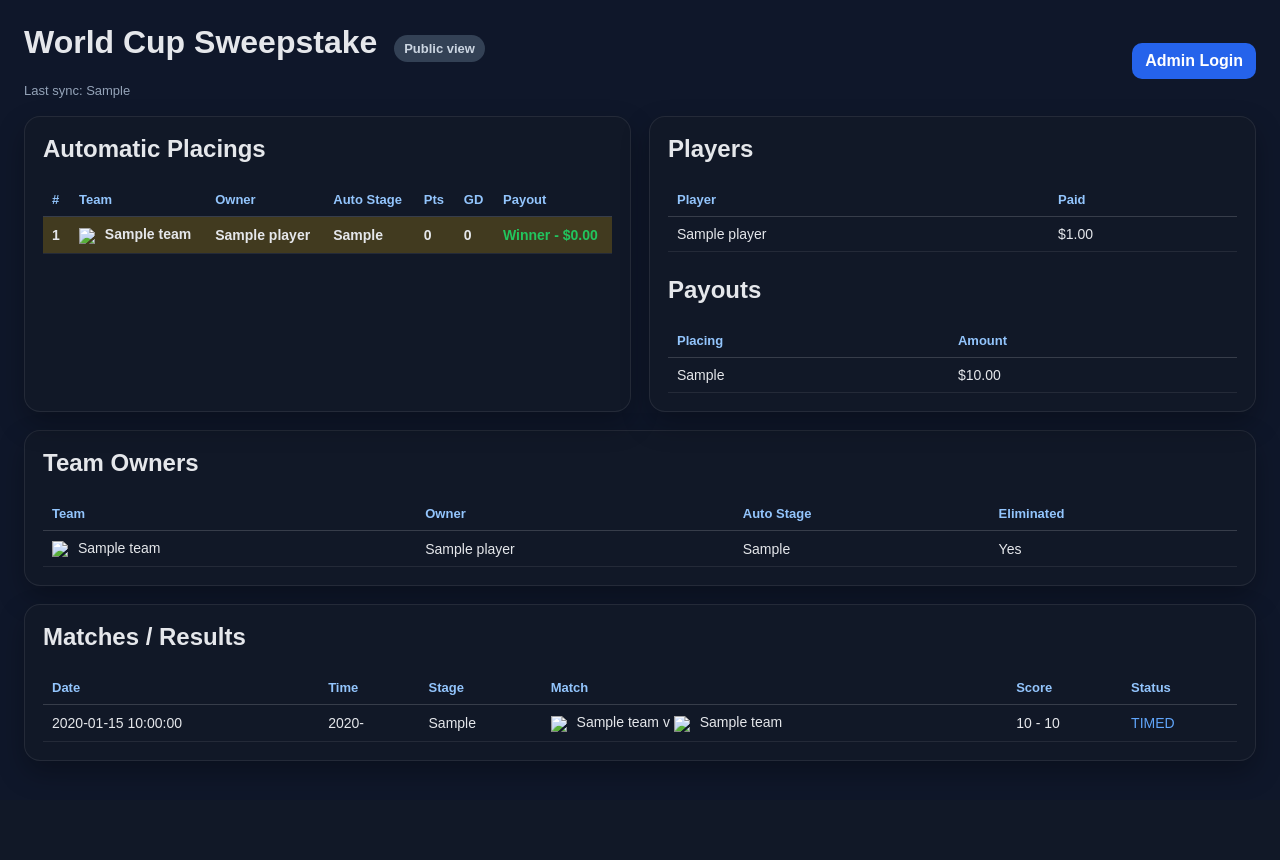
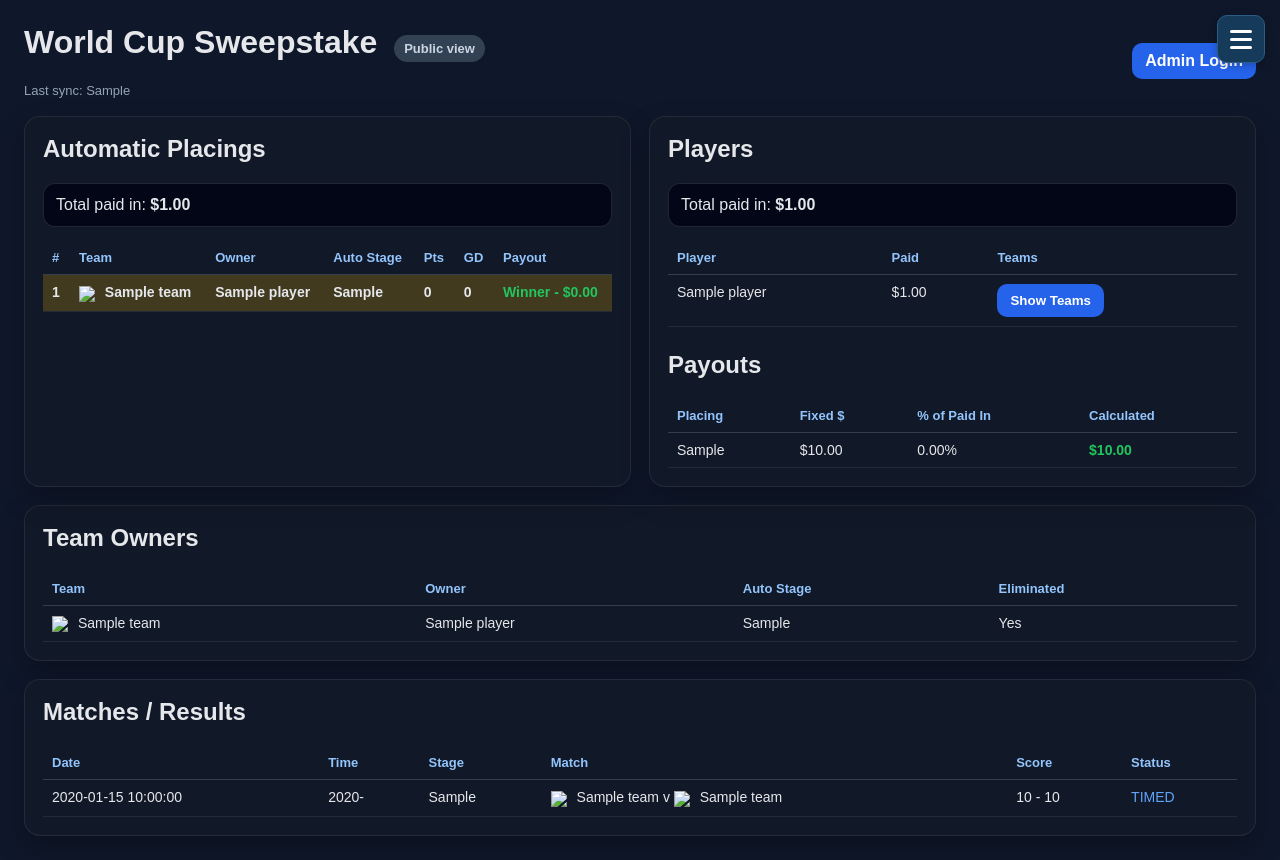
Before and after one commit to zjbradbury/myapp, a PHP site: page /c69t/worldCup.php in a window 1280 px wide. Before the commit the page ends 761 px from the top, so only its background shows below. Run offline with PHP 8.4, Linux system fonts and the light colour scheme; tables that the repository leaves empty or names only in its code hold one stand-in row (values such as "Sample post"); some libraries are stand-ins or nearby versions.

Commit message:
Update worldCup.php

```diff
--- a/c69t/worldCup.php
+++ b/c69t/worldCup.php
@@ -145,18 +145,10 @@ function autoCalculateTeamStages(PDO $pdo) {
         } elseif (str_contains($stageRaw, "QUARTER")) {
             setStage($stages, $winner, "Quarter Final", false);
             setStage($stages, $loser, "Quarter Final", true);
-        } elseif (
-            str_contains($stageRaw, "LAST_16") ||
-            str_contains($stageRaw, "ROUND_OF_16") ||
-            str_contains($stageRaw, "ROUND OF 16")
-        ) {
+        } elseif (str_contains($stageRaw, "LAST_16") || str_contains($stageRaw, "ROUND_OF_16") || str_contains($stageRaw, "ROUND OF 16")) {
             setStage($stages, $winner, "Round of 16", false);
             setStage($stages, $loser, "Round of 16", true);
-        } elseif (
-            str_contains($stageRaw, "LAST_32") ||
-            str_contains($stageRaw, "ROUND_OF_32") ||
-            str_contains($stageRaw, "ROUND OF 32")
-        ) {
+        } elseif (str_contains($stageRaw, "LAST_32") || str_contains($stageRaw, "ROUND_OF_32") || str_contains($stageRaw, "ROUND OF 32")) {
             setStage($stages, $winner, "Round of 32", false);
             setStage($stages, $loser, "Round of 32", true);
         }
@@ -197,6 +189,16 @@ if ($_SERVER["REQUEST_METHOD"] === "POST") {
         redirectSelf("Player added");
     }
 
+    if ($action === "save_player") {
+        $stmt = $pdo->prepare("UPDATE sweep_players SET paid = ? WHERE id = ?");
+        $stmt->execute([
+            $_POST["paid"] ?? 0,
+            $_POST["player_id"]
+        ]);
+
+        redirectSelf("Player paid amount updated");
+    }
+
     if ($action === "delete_player") {
         $playerId = (int)($_POST["player_id"] ?? 0);
 
@@ -222,9 +224,14 @@ if ($_SERVER["REQUEST_METHOD"] === "POST") {
     }
 
     if ($action === "save_payout") {
-        $stmt = $pdo->prepare("UPDATE sweep_payouts SET amount = ? WHERE id = ?");
+        $stmt = $pdo->prepare("
+            UPDATE sweep_payouts
+            SET amount = ?, payout_percent = ?
+            WHERE id = ?
+        ");
         $stmt->execute([
             $_POST["amount"] ?? 0,
+            $_POST["payout_percent"] ?? 0,
             $_POST["payout_id"]
         ]);
 
@@ -328,7 +335,6 @@ if ($_SERVER["REQUEST_METHOD"] === "POST") {
         }
 
         autoCalculateTeamStages($pdo);
-
         redirectSelf("Synced successfully and placings updated");
     }
 }
@@ -337,6 +343,11 @@ $msg = $_GET["msg"] ?? "";
 
 $players = $pdo->query("SELECT * FROM sweep_players ORDER BY name")->fetchAll(PDO::FETCH_ASSOC);
 $payouts = $pdo->query("SELECT * FROM sweep_payouts ORDER BY id")->fetchAll(PDO::FETCH_ASSOC);
+
+$totalPaid = 0;
+foreach ($players as $p) {
+    $totalPaid += (float)$p["paid"];
+}
 
 $teams = $pdo->query("
     SELECT
@@ -412,7 +423,22 @@ $lastSync = $pdo->query("SELECT MAX(last_synced) FROM sweep_matches")->fetchColu
 
 $payoutMap = [];
 foreach ($payouts as $p) {
-    $payoutMap[$p["placing"]] = $p["amount"];
+    $percent = (float)($p["payout_percent"] ?? 0);
+    $fixedAmount = (float)$p["amount"];
+    $calculatedAmount = $percent > 0 ? $totalPaid * ($percent / 100) : $fixedAmount;
+
+    $payoutMap[$p["placing"]] = [
+        "amount" => $calculatedAmount,
+        "fixed" => $fixedAmount,
+        "percent" => $percent
+    ];
+}
+
+$playerTeams = [];
+foreach ($teams as $t) {
+    if (!empty($t["player_id"])) {
+        $playerTeams[(int)$t["player_id"]][] = $t["team_name"];
+    }
 }
 ?>
 <!DOCTYPE html>
@@ -479,6 +505,7 @@ foreach ($payouts as $p) {
             padding: 9px;
             border-bottom: 1px solid rgba(255,255,255,.08);
             font-size: 14px;
+            vertical-align: top;
         }
 
         input, select {
@@ -578,9 +605,31 @@ foreach ($payouts as $p) {
         .status-scheduled {
             color: #facc15;
         }
+
+        .teams-popup {
+            display: none;
+            margin-top: 8px;
+            background: #020617;
+            border: 1px solid rgba(255,255,255,.18);
+            border-radius: 10px;
+            padding: 10px;
+            max-width: 260px;
+            line-height: 1.4;
+            color: #e5e7eb;
+        }
+
+        .summary-box {
+            background: #020617;
+            border: 1px solid rgba(255,255,255,.12);
+            border-radius: 12px;
+            padding: 12px;
+            margin-bottom: 14px;
+        }
     </style>
 </head>
 <body>
+<?php require_once "nav.php"; ?>
+
 <div class="container">
 
     <div class="topbar">
@@ -618,6 +667,11 @@ foreach ($payouts as $p) {
 
         <div class="card">
             <h2>Automatic Placings</h2>
+
+            <div class="summary-box">
+                Total paid in: <strong><?= money($totalPaid) ?></strong>
+            </div>
+
             <table>
                 <thead>
                     <tr>
@@ -634,20 +688,20 @@ foreach ($payouts as $p) {
                 <?php foreach ($teams as $i => $t): ?>
                     <?php
                         $placeLabel = "";
-                        $payout = "";
+                        $payout = 0;
 
                         if ($i === 0) {
                             $placeLabel = "Winner";
-                            $payout = $payoutMap["Winner"] ?? 0;
+                            $payout = $payoutMap["Winner"]["amount"] ?? 0;
                         } elseif ($i === 1) {
                             $placeLabel = "Runner Up";
-                            $payout = $payoutMap["Runner Up"] ?? 0;
+                            $payout = $payoutMap["Runner Up"]["amount"] ?? 0;
                         } elseif ($i === 2) {
                             $placeLabel = "Third Place";
-                            $payout = $payoutMap["Third Place"] ?? 0;
+                            $payout = $payoutMap["Third Place"]["amount"] ?? 0;
                         } elseif ($i === 3) {
                             $placeLabel = "Fourth Place";
-                            $payout = $payoutMap["Fourth Place"] ?? 0;
+                            $payout = $payoutMap["Fourth Place"]["amount"] ?? 0;
                         }
                     ?>
                     <tr class="rank-<?= $i + 1 ?>">
@@ -687,26 +741,61 @@ foreach ($payouts as $p) {
                 </form>
             <?php endif; ?>
 
+            <div class="summary-box">
+                Total paid in: <strong><?= money($totalPaid) ?></strong>
+            </div>
+
             <table>
                 <thead>
                     <tr>
                         <th>Player</th>
                         <th>Paid</th>
-                        <?php if ($canEdit): ?><th>Delete</th><?php endif; ?>
+                        <th>Teams</th>
+                        <?php if ($canEdit): ?>
+                            <th>Save</th>
+                            <th>Delete</th>
+                        <?php endif; ?>
                     </tr>
                 </thead>
                 <tbody>
                 <?php foreach ($players as $p): ?>
+                    <?php
+                        $teamsForPlayer = $playerTeams[(int)$p["id"]] ?? [];
+                        $teamText = $teamsForPlayer ? implode(", ", $teamsForPlayer) : "No teams assigned";
+                        $popupId = "teams_" . (int)$p["id"];
+                    ?>
                     <tr>
-                        <td><?= h($p["name"]) ?></td>
-                        <td><?= money($p["paid"]) ?></td>
                         <?php if ($canEdit): ?>
+                            <form method="post">
+                                <input type="hidden" name="action" value="save_player">
+                                <input type="hidden" name="player_id" value="<?= h($p["id"]) ?>">
+                                <td><?= h($p["name"]) ?></td>
+                                <td>
+                                    <input name="paid" type="number" step="0.01" value="<?= h($p["paid"]) ?>">
+                                </td>
+                                <td>
+                                    <button type="button" onclick="toggleTeams('<?= h($popupId) ?>')">Show Teams</button>
+                                    <div id="<?= h($popupId) ?>" class="teams-popup">
+                                        <?= h($teamText) ?>
+                                    </div>
+                                </td>
+                                <td><button>Save</button></td>
+                            </form>
                             <td>
                                 <form method="post" onsubmit="return confirm('Delete this player? Teams will become unassigned.');">
                                     <input type="hidden" name="action" value="delete_player">
                                     <input type="hidden" name="player_id" value="<?= h($p["id"]) ?>">
                                     <button class="delete-btn">Delete</button>
                                 </form>
+                            </td>
+                        <?php else: ?>
+                            <td><?= h($p["name"]) ?></td>
+                            <td><?= money($p["paid"]) ?></td>
+                            <td>
+                                <button type="button" onclick="toggleTeams('<?= h($popupId) ?>')">Show Teams</button>
+                                <div id="<?= h($popupId) ?>" class="teams-popup">
+                                    <?= h($teamText) ?>
+                                </div>
                             </td>
                         <?php endif; ?>
                     </tr>
@@ -720,24 +809,35 @@ foreach ($payouts as $p) {
                 <thead>
                     <tr>
                         <th>Placing</th>
-                        <th>Amount</th>
+                        <th>Fixed $</th>
+                        <th>% of Paid In</th>
+                        <th>Calculated</th>
                         <?php if ($canEdit): ?><th>Save</th><?php endif; ?>
                     </tr>
                 </thead>
                 <tbody>
                 <?php foreach ($payouts as $p): ?>
+                    <?php
+                        $percent = (float)($p["payout_percent"] ?? 0);
+                        $fixed = (float)$p["amount"];
+                        $calculated = $percent > 0 ? $totalPaid * ($percent / 100) : $fixed;
+                    ?>
                     <tr>
                         <?php if ($canEdit): ?>
                             <form method="post">
                                 <input type="hidden" name="action" value="save_payout">
                                 <input type="hidden" name="payout_id" value="<?= h($p["id"]) ?>">
                                 <td><?= h($p["placing"]) ?></td>
-                                <td><input name="amount" type="number" step="0.01" value="<?= h($p["amount"]) ?>"></td>
+                                <td><input name="amount" type="number" step="0.01" value="<?= h($fixed) ?>"></td>
+                                <td><input name="payout_percent" type="number" step="0.01" value="<?= h($percent) ?>"></td>
+                                <td class="winner-money"><?= money($calculated) ?></td>
                                 <td><button>Save</button></td>
                             </form>
                         <?php else: ?>
                             <td><?= h($p["placing"]) ?></td>
-                            <td><?= money($p["amount"]) ?></td>
+                            <td><?= money($fixed) ?></td>
+                            <td><?= number_format($percent, 2) ?>%</td>
+                            <td class="winner-money"><?= money($calculated) ?></td>
                         <?php endif; ?>
                     </tr>
                 <?php endforeach; ?>
@@ -853,5 +953,14 @@ foreach ($payouts as $p) {
     </div>
 
 </div>
+
+<script>
+function toggleTeams(id) {
+    const box = document.getElementById(id);
+    if (!box) return;
+    box.style.display = box.style.display === "block" ? "none" : "block";
+}
+</script>
+
 </body>
 </html>
```
